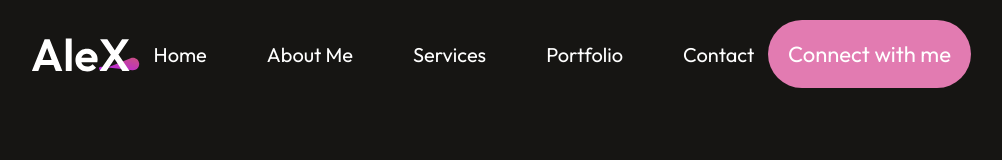
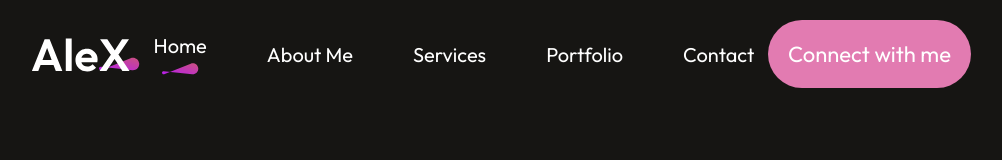
Before and after one commit to sonalipunsara/portfolio, a React (Vite) app: page / in a window 1280 px wide. Shown: the top 160 px of the page, without its empty margins (139-1141 px from the left). Built offline with nearby package versions, Linux system fonts and the light colour scheme.

Commit message:
active navigation bar

```diff
--- a/src/Components/About/About.jsx
+++ b/src/Components/About/About.jsx
@@ -5,7 +5,7 @@
 
 const About = () => {
   return (
-    <div className='about'>
+    <div id="about" className='about'>
         <div className='about-title'>
             <h1>About me</h1>
             <img src={theme_pattern} alt=""/>
--- a/src/Components/Contact/Contact.jsx
+++ b/src/Components/Contact/Contact.jsx
@@ -9,7 +9,7 @@
 
 const Contact = () => {
   return (
-    <div className='contact'>
+    <div id="contact" className='contact'>
         <div className='contact-title'>
             <h1>Get in touch</h1>
             <img src={theme_pattern} alt=""/>
--- a/src/Components/Hero/Hero.jsx
+++ b/src/Components/Hero/Hero.jsx
@@ -1,17 +1,18 @@
 import React from 'react'
 import './Hero.css'
 import profile_img from '../../assets/profile_img.svg'
+import AnchorLink from 'react-anchor-link-smooth-scroll'
 
 const Hero = () => {
   return (
-    <div className='hero'>
+    <div id="home" className='hero'>
       <img src={profile_img} alt=''/>
       <h1><span>I'm Alex Bennett,</span> frontend developer base in USA</h1>
       <p>I am a frontend developer from California, USA with 10 years of
         experience in multiple companies like Microsoft, Tesla and Apple.</p>
 
       <div className='hero-action'>
-        <div className='hero-connect'>Connect with me</div>
+        <div className='hero-connect'><AnchorLink className='anchor-link' offset={50} href='#contact'>Connect with me</AnchorLink></div>
         <div className='hero-resume'>My resume</div>
       </div>
     </div>
--- a/src/Components/MyWork/MyWork.jsx
+++ b/src/Components/MyWork/MyWork.jsx
@@ -6,7 +6,7 @@
 
 const MyWork = () => {
   return (
-    <div className='mywork'>
+    <div id="work" className='mywork'>
         <div className='mywork-title'>
             <h1>My latest work</h1>
             <img src={theme_pattern}  alt=''/>
--- a/src/Components/Navbar/Navbar.css
+++ b/src/Components/Navbar/Navbar.css
@@ -24,3 +24,20 @@
 .nav-connect:hover{
     transform: scale(1.05);
 }
+
+.nav-menu li{
+    display: flex;
+    flex-direction: column;
+    gap: 5px;
+    cursor: pointer;
+}
+
+.nav-menu li img{
+    display: flex;
+    margin: auto;
+}
+
+.anchor-link{
+    text-decoration: none;
+    color: white;
+}
--- a/src/Components/Navbar/Navbar.jsx
+++ b/src/Components/Navbar/Navbar.jsx
@@ -1,20 +1,25 @@
-import React from 'react'
+import React, { useState } from 'react'
 import './Navbar.css'
 import logo from '../../assets/logo.svg';
+import underline from '../../assets/nav_underline.svg'
+import AnchorLink from 'react-anchor-link-smooth-scroll';
 
 const Navbar = () => {
+
+  const [menu,setMenu] = useState('home');
+
   return (
     <div className='navbar'>
         <img src={logo} alt=" "/>
         <ul className='nav-menu'>
-            <li>Home</li>
-            <li>About Me</li>
-            <li>Services</li>
-            <li>Portfolio</li>
-            <li>Contact</li>
+            <li><AnchorLink className='anchor-link' href='#home'> <p onClick={()=>setMenu("home")}>Home</p></AnchorLink>{menu==='home'?<img src={underline} alt=''/>: null}</li>
+            <li><AnchorLink className='anchor-link' offset={50} href='#about'> <p onClick={()=>setMenu("about")}>About Me</p></AnchorLink>{menu==='about'?<img src={underline} alt=''/>: null}</li>
+            <li><AnchorLink className='anchor-link' offset={50} href='#services'> <p onClick={()=>setMenu("services")}>Services</p></AnchorLink>{menu==='services'?<img src={underline} alt=''/>: null}</li>
+            <li><AnchorLink className='anchor-link' offset={50} href='#work'> <p onClick={()=>setMenu("work")}>Portfolio</p></AnchorLink>{menu==='work'?<img src={underline} alt=''/>: null}</li>
+            <li><AnchorLink className='anchor-link' offset={50} href='#contact'> <p onClick={()=>setMenu("contact")}>Contact</p></AnchorLink>{menu==='contact'?<img src={underline} alt=''/>: null}</li>
         </ul>
 
-        <div className='nav-connect'>Connect with me</div>
+        <div className='nav-connect'><AnchorLink className='anchor-link' offset={50} href='#contact'>Connect with me</AnchorLink></div>
     </div>
   )
 }
--- a/src/Components/Services/Services.jsx
+++ b/src/Components/Services/Services.jsx
@@ -7,7 +7,7 @@
 
 const Service = () => {
   return (
-    <div className='services'>
+    <div id="services" className='services'>
       <div className='services-title'>
         <h1>My Services</h1>
         <img src={theme_pattern}  alt=""/>
```
